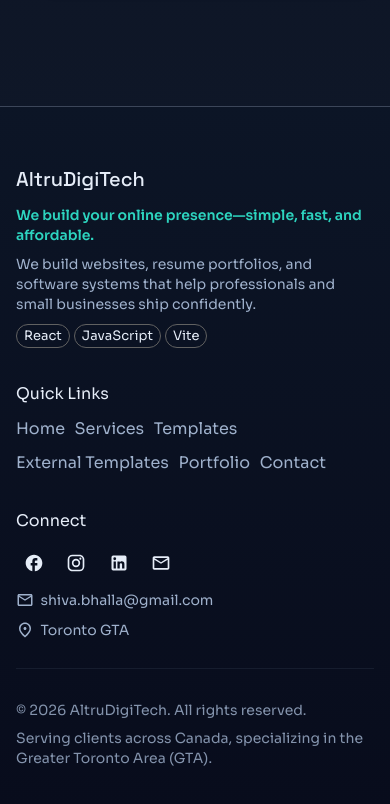
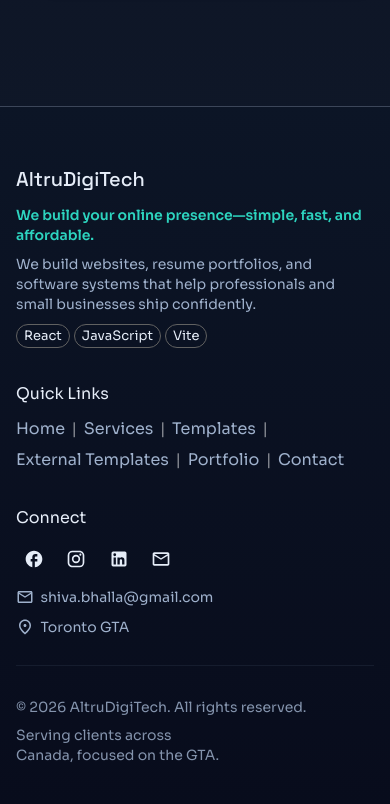
Before and after one commit to bhalla1993/altruism, a React (Vite) app: page / in a window 390 px wide. Shown: the part 4041-4845 px from the top of the page. Built offline with nearby package versions, Linux system fonts and the light colour scheme.

Commit message:
Polish footer quick links and mobile service line

```diff
--- a/src/components/layout/Footer.jsx
+++ b/src/components/layout/Footer.jsx
@@ -74,10 +74,10 @@ function Footer() {
 
             <Stack spacing={1.2}>
               <Typography variant="subtitle1">Quick Links</Typography>
-              <Stack direction={{ xs: 'row', md: 'column' }} spacing={1.2} flexWrap="wrap" useFlexGap>
-                {quickLinks.map((item) => (
+              <Stack direction="row" spacing={0.8} flexWrap="wrap" useFlexGap alignItems="center">
+                {quickLinks.map((item, index) => (
+                  <Box key={item.path} sx={{ display: 'inline-flex', alignItems: 'center', gap: 0.8 }}>
                     <Link
-                    key={item.path}
                       component={RouterLink}
                       to={item.path}
                       underline="none"
@@ -86,6 +86,12 @@ function Footer() {
                     >
                       {item.label}
                     </Link>
+                    {index < quickLinks.length - 1 ? (
+                      <Typography component="span" color="text.disabled" sx={{ lineHeight: 1 }}>
+                        |
+                      </Typography>
+                    ) : null}
+                  </Box>
                 ))}
               </Stack>
             </Stack>
@@ -159,8 +165,17 @@ function Footer() {
             <Typography variant="body2" color="text.secondary" sx={{ opacity: 0.82 }}>
               © {new Date().getFullYear()} {business.name}. All rights reserved.
             </Typography>
-            <Typography variant="body2" color="text.secondary" sx={{ opacity: 0.82 }}>
+            <Typography
+              variant="body2"
+              color="text.secondary"
+              sx={{ opacity: 0.82, maxWidth: { xs: '100%', md: 420 }, textWrap: 'balance' }}
+            >
+              <Box component="span" sx={{ display: { xs: 'inline', md: 'none' } }}>
+                Serving clients across Canada, focused on the GTA.
+              </Box>
+              <Box component="span" sx={{ display: { xs: 'none', md: 'inline' } }}>
                 Serving clients across Canada, specializing in the Greater Toronto Area (GTA).
+              </Box>
             </Typography>
           </Stack>
         </Stack>
```
Lines whose indentation alone changed are shown as unchanged.
